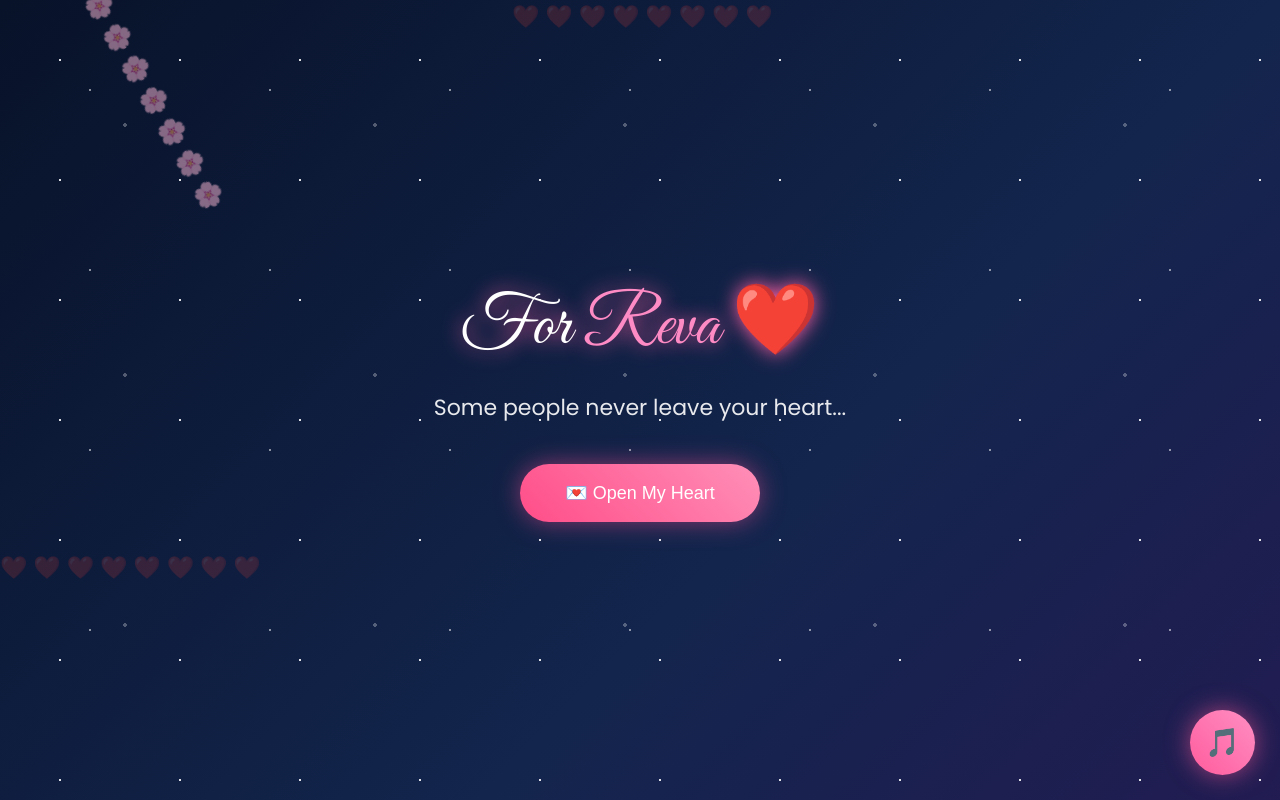
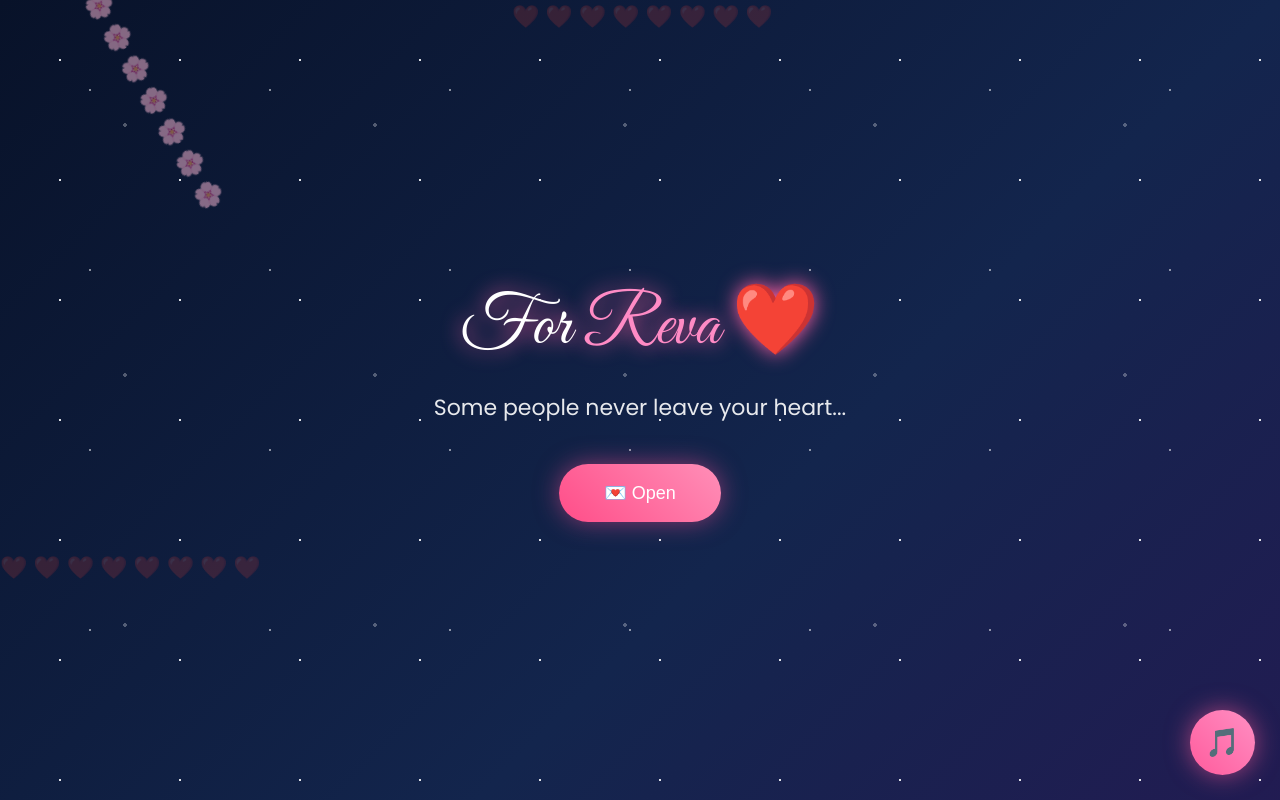
Before and after one commit to sheltondsouza06/for-reva, a plain HTML site: page index.html in a window 1280 px wide. Shown: the top 800 px of the page. Drawn offline with Linux system fonts and the light colour scheme.

Commit message:
Update index.html

```diff
--- a/index.html
+++ b/index.html
@@ -31,7 +31,7 @@ Some people never leave your heart...
 </p>
 
 <button id="open">
-💌 Open My Heart
+💌 Open
 </button>
 
 </section>
```
